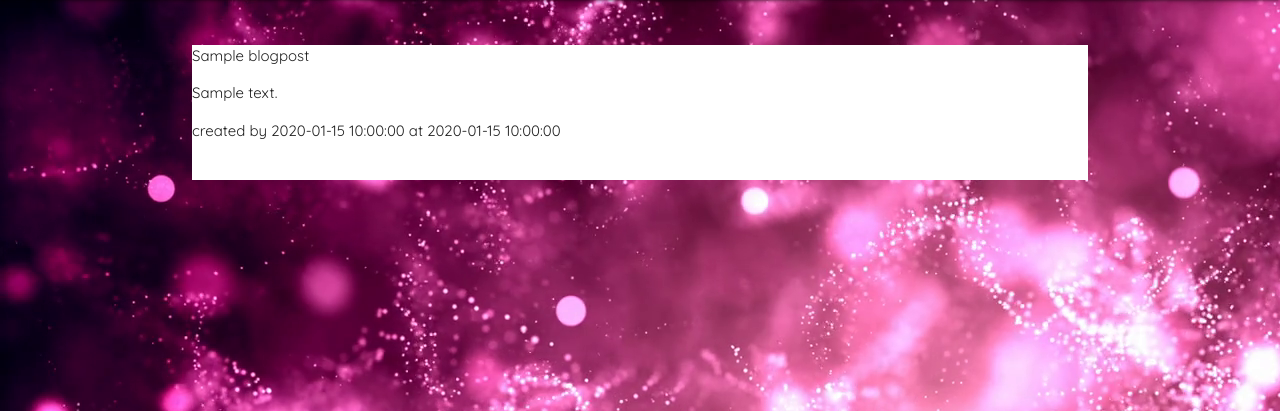
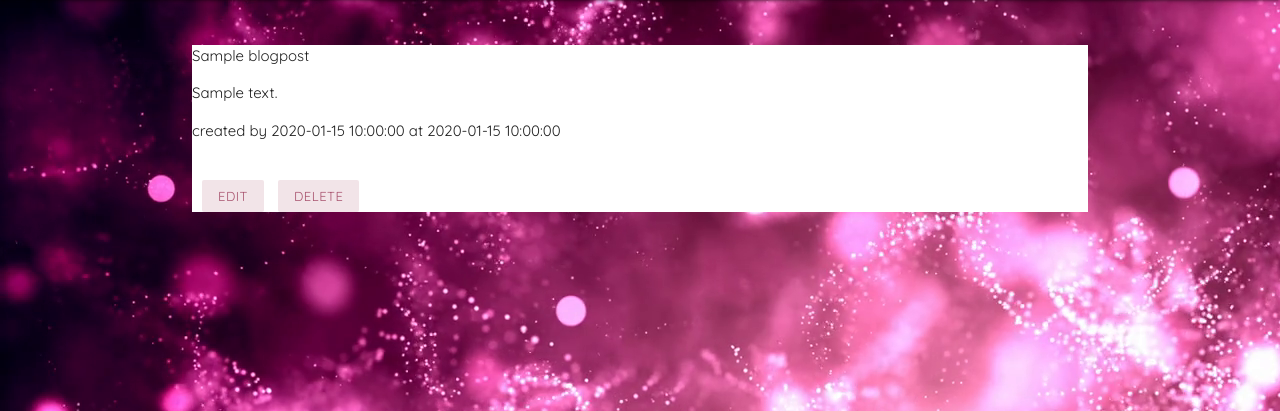
Before and after one commit to Vasileia-Apostolou/all_about_glam_blog, a Flask app: page / in a window 1280 px wide. Shown: the part 64-475 px from the top of the page. Run offline with Flask 2, Linux system fonts and the light colour scheme; a database or web service that is not in the repository returns one stand-in record (values such as "Sample title"); some libraries are stand-ins or nearby versions; some web fonts are replaced.

Commit message:
Add Edit and Delete buttons

```diff
--- a/static/css/style.css
+++ b/static/css/style.css
@@ -65,12 +65,14 @@ form {
 }
 
 /* ------ BUTTONS ------- */
-.reg-login-btn {
+.reg-login-btn,
+ .edit-delete-button {
     background-color: #f2e4e8;
     color: #a9546f;
+    margin-left: 10px;
 }
 
-.reg-login-btn:hover {
+.reg-login-btn,
+.edit-delete-button:hover {
     background-color: #e5cad2;
-
 }
--- a/templates/blogpost.html
+++ b/templates/blogpost.html
@@ -13,6 +13,10 @@
 						<p> {{ blogpost.blog_content }} </p>
 						<p>created by {{ blogpost.created_by }} at {{ blogpost.created_at }}</p>
                         <br>
+						<div class="col s3">
+							<a href="" class="btn-small edit-delete-button hvr-grow hvr-glow">Edit</a>
+                            <a href="" class="btn-small edit-delete-button hvr-grow hvr-glow">Delete</a>
+						</div>
 					</div>
 				</li>
 				{% endfor %}
```
